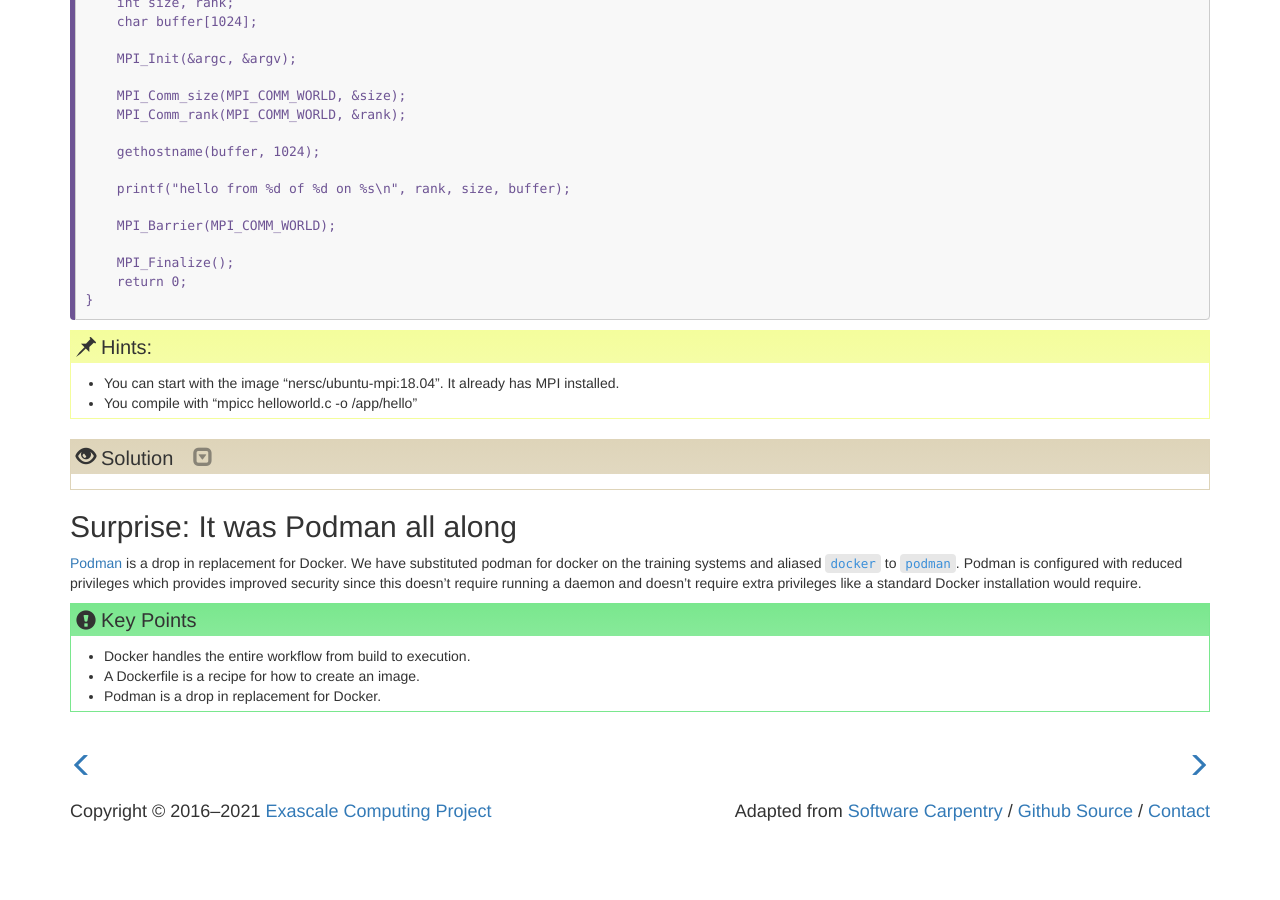
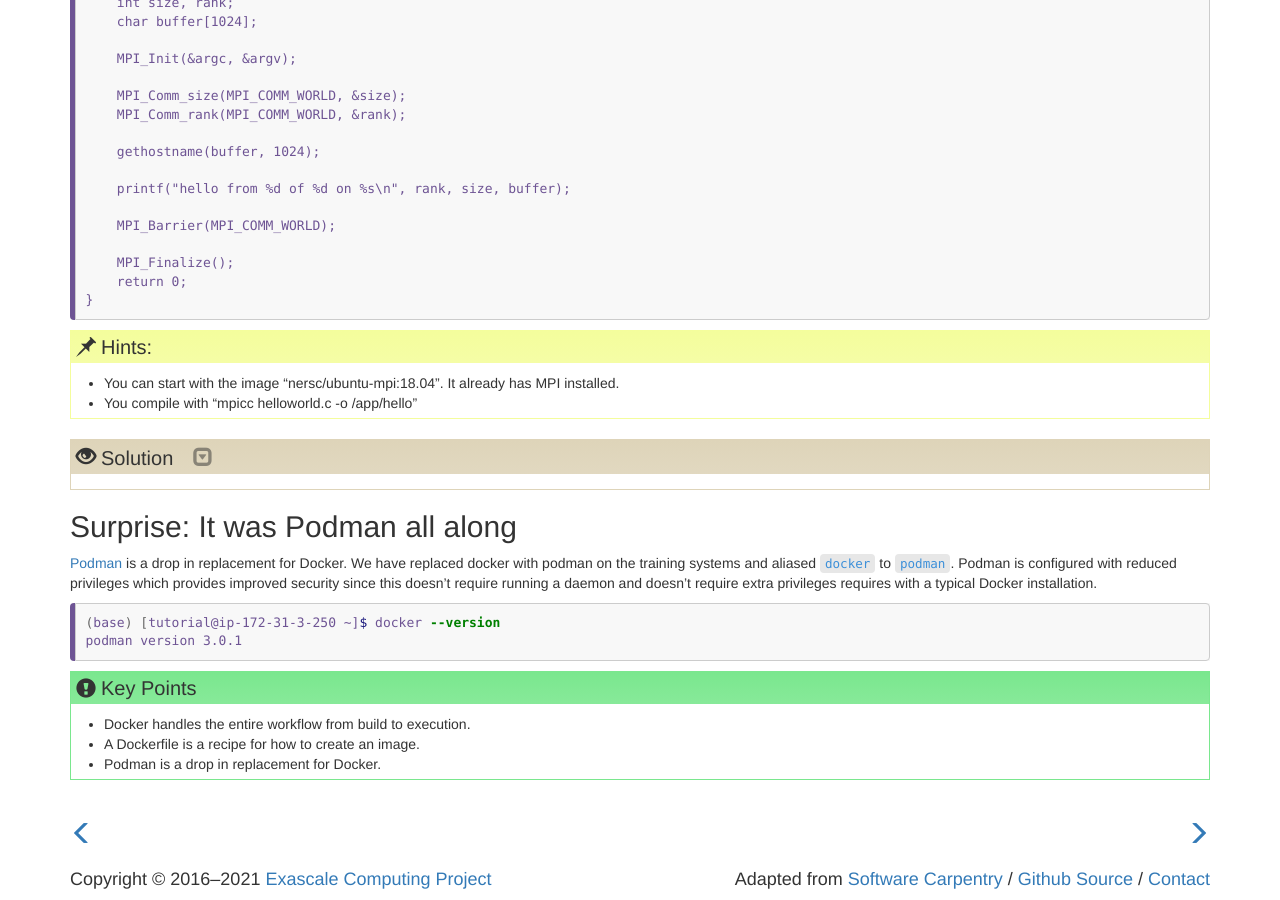
Before and after one commit to supercontainers/isc-tutorial, a Jekyll site: the page built from _episodes/12.docker.md, in a window 1280 px wide and 900 px high, scrolled down 1917 px. Built offline with Jekyll 4.4.1, drawn with Linux system fonts in a browser that asks for light colours; before the commit the page ends 2749 px from its top, so only the background shows below that.

Commit message:
Tweak podman section

````diff
--- a/_episodes/12.docker.md
+++ b/_episodes/12.docker.md
@@ -177,7 +177,12 @@ int main(int argc, char** argv) {
 
 ## Surprise: It was Podman all along
 
-[Podman](https://podman.io/) is a drop in replacement for Docker.  We have substituted podman for docker on the training
+[Podman](https://podman.io/) is a drop in replacement for Docker.  We have replaced docker with podman on the training
 systems and aliased `docker` to `podman`.  Podman is configured with reduced privileges which provides
 improved security since this doesn't require running a daemon and doesn't require extra privileges
-like a standard Docker installation would require.
+requires with a typical Docker installation.
+
+```bash
+(base) [tutorial@ip-172-31-3-250 ~]$ docker --version
+podman version 3.0.1
+```
````
